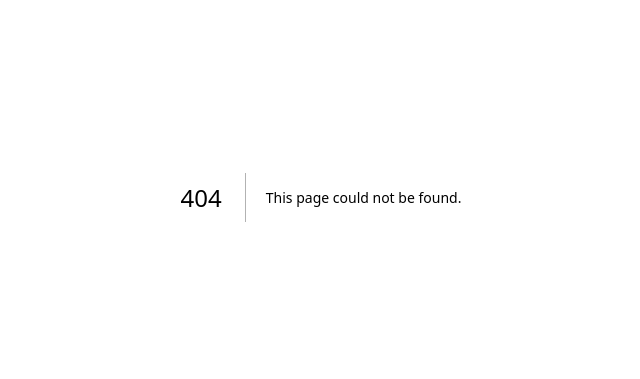
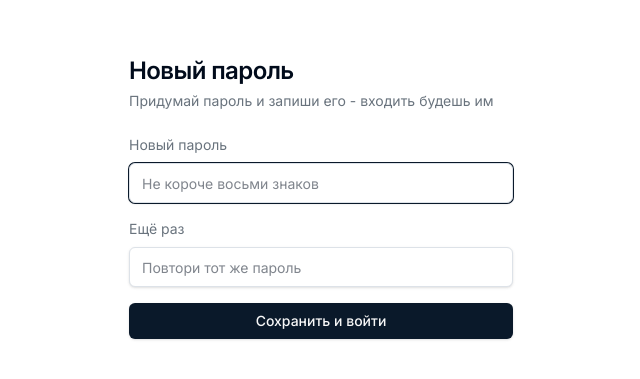
Before and after one commit to Arsid0305/SellerBase, a Next.js app in the folder apps/web/: page /reset-password in a window 1280 px wide. Before the commit this address had no page. Shown: the part 203-582 px from the top of the page, without its empty margins (319-959 px from the left). Built offline with nearby package versions, Linux system fonts and the light colour scheme; no server answers.

Commit message:
«Забыли пароль» на странице входа (#322)

```diff
--- a/apps/web/src/app/(auth)/login/login-form.tsx
+++ b/apps/web/src/app/(auth)/login/login-form.tsx
@@ -20,6 +20,7 @@ export function LoginForm() {
   const router = useRouter();
   const [loading, setLoading] = useState(false);
   const [error, setError] = useState<string | null>(null);
+  const [sent, setSent] = useState(false);
 
   async function handleSubmit(e: React.FormEvent<HTMLFormElement>) {
     e.preventDefault();
@@ -53,8 +54,41 @@ export function LoginForm() {
     }
   }
 
+  /**
+   * Забыли пароль. Обычная процедура: письмо со ссылкой на смену пароля.
+   *
+   * Вход остаётся по паролю - решение владелицы 18.09.2026. Почта нужна
+   * только чтобы пароль восстановить, а не чтобы им пользоваться.
+   *
+   * Почту берём из поля формы, а не из состояния: поля не управляются
+   * React, чтобы работал менеджер паролей.
+   */
+  async function handleForgot() {
+    setError(null);
+    setSent(false);
+    const form = document.getElementById('login-form') as HTMLFormElement | null;
+    const emailValue = String(new FormData(form ?? undefined).get('email') ?? '').trim();
+    if (!emailValue) {
+      setError('Впиши почту - на неё придёт письмо');
+      return;
+    }
+    setLoading(true);
+    try {
+      const supabase = createClient();
+      const { error: resetError } = await supabase.auth.resetPasswordForEmail(emailValue, {
+        redirectTo: `${window.location.origin}/auth/callback?next=/reset-password`,
+      });
+      if (resetError) setError(resetError.message);
+      else setSent(true);
+    } catch (err) {
+      setError(err instanceof Error ? err.message : 'Не удалось отправить письмо');
+    } finally {
+      setLoading(false);
+    }
+  }
+
   return (
-    <form onSubmit={handleSubmit} className="flex flex-col gap-4">
+    <form id="login-form" onSubmit={handleSubmit} className="flex flex-col gap-4">
       <label className="flex flex-col gap-2 text-sm">
         <span className="text-muted-foreground">Email</span>
         <input
@@ -86,9 +120,22 @@ export function LoginForm() {
         />
       </label>
       {error && <p className="text-sm text-destructive">{error}</p>}
+      {sent && (
+        <p className="text-sm text-emerald-600">
+          Письмо отправлено. Проверь почту, в том числе «Промоакции» и «Спам».
+        </p>
+      )}
       <Button type="submit" disabled={loading}>
         {loading ? 'Вход…' : 'Войти'}
       </Button>
+      <button
+        type="button"
+        onClick={handleForgot}
+        disabled={loading}
+        className="self-center text-sm text-muted-foreground underline underline-offset-4 hover:text-foreground disabled:opacity-50"
+      >
+        Забыли пароль?
+      </button>
     </form>
   );
 }
--- /dev/null
+++ b/apps/web/src/app/(auth)/reset-password/page.tsx
@@ -0,0 +1,23 @@
+import { PageHeader } from '@/widgets/app-shell/page-header';
+import { ResetPasswordForm } from './reset-password-form';
+
+export const metadata = { title: 'Новый пароль' };
+export const dynamic = 'force-dynamic';
+
+/**
+ * Куда приводит ссылка из письма «Забыли пароль».
+ *
+ * К этому моменту человек уже вошёл: ссылку обменял на сессию
+ * /auth/callback. Здесь остаётся только задать новый пароль.
+ */
+export default function ResetPasswordPage() {
+  return (
+    <div className="mx-auto flex min-h-screen max-w-md flex-col justify-center gap-6 p-8">
+      <PageHeader
+        title="Новый пароль"
+        description="Придумай пароль и запиши его - входить будешь им"
+      />
+      <ResetPasswordForm />
+    </div>
+  );
+}
--- /dev/null
+++ b/apps/web/src/app/(auth)/reset-password/reset-password-form.tsx
@@ -0,0 +1,87 @@
+'use client';
+
+import { useState } from 'react';
+import { useRouter } from 'next/navigation';
+import { createClient } from '@/shared/lib/supabase/client';
+import { Button } from '@/shared/ui/button';
+
+/** Минимальная длина. Восемь - нижняя граница, ниже которой смысла нет. */
+const MIN_DLINA = 8;
+
+export function ResetPasswordForm() {
+  const router = useRouter();
+  const [loading, setLoading] = useState(false);
+  const [error, setError] = useState<string | null>(null);
+
+  async function handleSubmit(e: React.FormEvent<HTMLFormElement>) {
+    e.preventDefault();
+    setError(null);
+
+    // Поля не управляются React - чтобы менеджер паролей мог предложить
+    // и сохранить новый пароль. Значения читаем из формы.
+    const fd = new FormData(e.currentTarget);
+    const pass = String(fd.get('password') ?? '');
+    const again = String(fd.get('password2') ?? '');
+
+    if (pass.length < MIN_DLINA) {
+      setError(`Пароль короче ${MIN_DLINA} знаков - так нельзя`);
+      return;
+    }
+    if (pass !== again) {
+      setError('Пароли не совпадают');
+      return;
+    }
+
+    setLoading(true);
+    try {
+      const supabase = createClient();
+      const { error: updErr } = await supabase.auth.updateUser({ password: pass });
+      if (updErr) {
+        setError(updErr.message);
+        return;
+      }
+      router.replace('/');
+      router.refresh();
+    } catch (err) {
+      setError(err instanceof Error ? err.message : 'Не удалось сменить пароль');
+    } finally {
+      setLoading(false);
+    }
+  }
+
+  return (
+    <form onSubmit={handleSubmit} className="flex flex-col gap-4">
+      <label className="flex flex-col gap-2 text-sm">
+        <span className="text-muted-foreground">Новый пароль</span>
+        <input
+          type="password"
+          name="password"
+          required
+          autoFocus
+          autoComplete="new-password"
+          minLength={MIN_DLINA}
+          onChange={() => setError(null)}
+          className="h-10 rounded-md border border-input bg-background px-3 text-sm shadow-sm focus-visible:outline-none focus-visible:ring-1 focus-visible:ring-ring"
+          placeholder="Не короче восьми знаков"
+        />
+      </label>
+      <label className="flex flex-col gap-2 text-sm">
+        <span className="text-muted-foreground">Ещё раз</span>
+        <input
+          type="password"
+          name="password2"
+          required
+          autoComplete="new-password"
+          minLength={MIN_DLINA}
+          onChange={() => setError(null)}
+          className="h-10 rounded-md border border-input bg-background px-3 text-sm shadow-sm focus-visible:outline-none focus-visible:ring-1 focus-visible:ring-ring"
+          placeholder="Повтори тот же пароль"
+        />
+      </label>
+      {error && <p className="text-sm text-destructive">{error}</p>}
+      <Button type="submit" disabled={loading}>
+        {loading ? 'Сохраняю…' : 'Сохранить и войти'}
+      </Button>
+    </form>
+  );
+}
```
